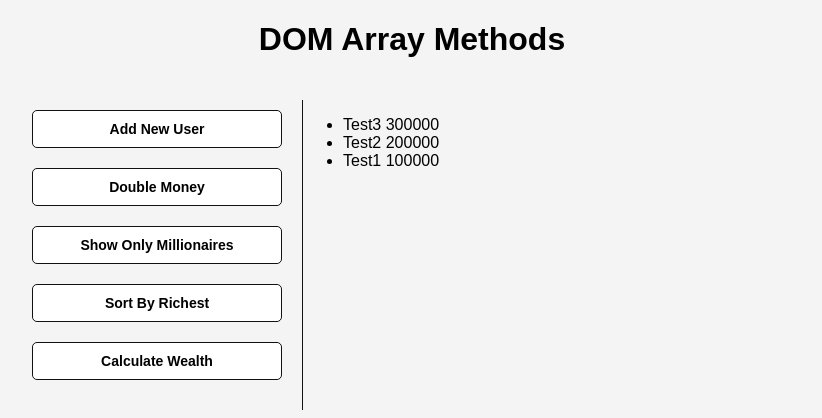
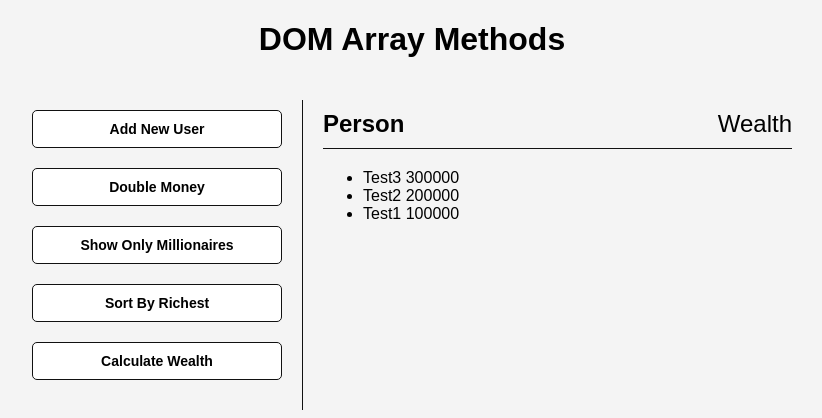
Before and after one commit to LPastine/array-methods-context, a React (Create React App) app: page / in a window 1280 px wide. Shown: the top 418 px of the page, without its empty margins (228-1050 px from the left). Built offline with nearby package versions, Linux system fonts and the light colour scheme.

Commit message:
feat(MainStlyes): main styled components

```diff
--- a/src/components/Main/Main.tsx
+++ b/src/components/Main/Main.tsx
@@ -1,10 +1,14 @@
 import { useContext } from 'react';
 import { UsersContext } from '../../state/context';
+import { StyledMain, Subtitle } from './styles';
 
 const Main = () => {
   const { state } = useContext(UsersContext);
   return (
-    <>
+    <StyledMain id="main">
+      <Subtitle>
+        <strong>Person</strong> Wealth
+      </Subtitle>
       <ul>
         {state.users.map((user, index: number) => (
           <li key={index}>
@@ -12,7 +16,7 @@ const Main = () => {
           </li>
         ))}
       </ul>
-    </>
+    </StyledMain>
   );
 };
 
--- /dev/null
+++ b/src/components/Main/styles.ts
@@ -0,0 +1,15 @@
+import styled from "styled-components";
+
+export const StyledMain = styled.div`
+  flex: 1;
+  padding: 10px 20px;
+`;
+
+export const Subtitle = styled.h2`
+  border-bottom: 1px solid #111;
+  padding-bottom: 10px;
+  display: flex;
+  justify-content: space-between;
+  font-weight: 300;
+  margin: 0 0 20px;
+`;
```
